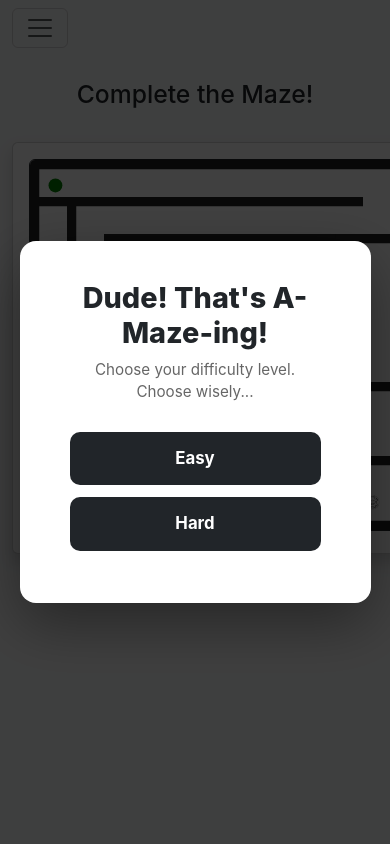
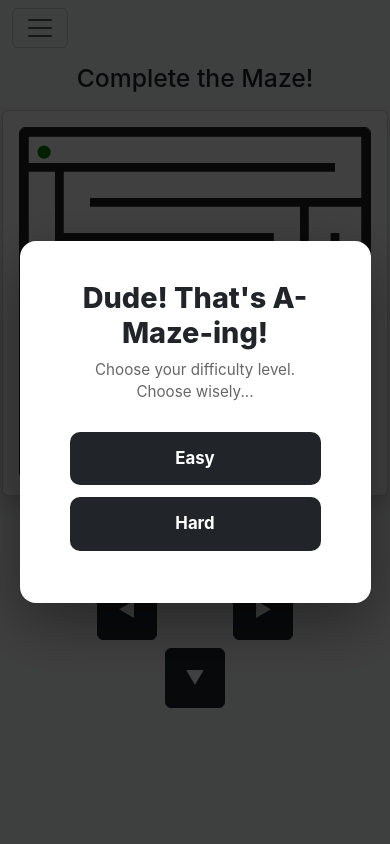
Before and after one commit to A5troGaze/CITS3403_Group_Project, a Flask app: page /maze in a window 390 px wide; the page is wider, and only the part inside the window is pictured. Run offline with Flask 3, Linux system fonts and the light colour scheme; some libraries are stand-ins or nearby versions.

Commit message:
Styling and mobile functionality
- Added buttons for mobile users that appear once the width of the window is less than 768px
- buttons are also inverted
- fixed scaling issues... again 0_o

```diff
--- a/flaskr/templates/maze_game.html
+++ b/flaskr/templates/maze_game.html
@@ -8,6 +8,13 @@
         <link rel="stylesheet" href="{{ url_for('static', filename='global.css') }}">
         <script src="https://code.jquery.com/jquery-1.10.2.js"></script>
         <style>
+        /* */
+        #maze_card {
+            display: flex;
+            justify-content: center;
+            align-items: center;
+        }
+
         /* ── Mode select overlay ── */
             #mode-overlay {
                 position: fixed;
@@ -54,8 +61,9 @@
                 margin-bottom: 12px;
             }
 
-            /*.mode-btn:hover { transform: translateY(-2px); box-shadow: 0 6px 20px rgba(0,0,0,0.15); }*/
-            .mode-btn:active { transform: translateY(0); }
+            .mode-btn:active {
+                transform: translateY(0);
+            }
 
         /* ── Taunt popup (easy mode) ── */
             #taunt-overlay {
@@ -101,6 +109,13 @@
                 transition: background 0.2s;
             }
 
+        /* -- Mobile button style */
+            .mobile-btn {
+                width:60px;
+                height: 60px;
+                font-size: 1.2rem;
+            }
+
         </style>
 
     </head>
@@ -128,13 +143,26 @@
             </div>
         </div>
 
-        <div class="container mt-4">
+        <div class="container mt-2 d-flex flex-column align-items-center">
             <h2>Complete the Maze!</h2>
 
-            <div id="maze_card" class="card shadow p-3 bg-white rounded mt-4 mx-auto d-inline-block">
+            <div id="maze_card" class="card shadow p-3 bg-white rounded mt-2">
 
                 <canvas id="maze_canvas" class="border border-dark rounded"></canvas>
 
+            </div>
+
+            <div id="mobile-controls" class="d-none">
+                <div class="d-flex flex-column align-items-center gap-2 my-3">
+                    <button class="btn btn-dark mobile-btn" id="mob-up">▲</button>
+                    <div class="d-flex gap-2">
+                        <button class="btn btn-dark mobile-btn" id="mob-left">◀</button>
+                        <div style="width: 60px; height: 60px;"></div>
+                        <button class="btn btn-dark mobile-btn" id="mob-right">▶</button>
+                    </div>
+                    <button class="btn btn-dark mobile-btn" id="mob-down">▼</button>
+
+                </div>
             </div>
 
         </div>
@@ -148,7 +176,6 @@
                 const taunt = document.getElementById("taunt-overlay");
                 taunt.style.display = "flex";
             });
-
 
             document.getElementById("btn-hard").addEventListener("click", () => {
                 //hide mode select -> start game
@@ -171,7 +198,6 @@
 
 
 
-
             // --- Goal Image --------------------------------------------------------
             const goal_img = new Image();
             goal_img.src = "/static/images/cits3403_projectlogo.png"; /*"/static/images/icon_head.jpg"; *///smaller logo?
@@ -181,6 +207,7 @@
                 goal_img_loaded = true;
                 draw();
             };
+
 
 
             // --- Player and Goal --------------------------------------------------
@@ -322,18 +349,37 @@
                 maze_context.fill();
             }
 
+
+
             // --- Resize Canvas ------------------------------------------------------
             //resize canvas to fit window while maintaining aspect ratio
             function resizeCanvas() {
-                const padding = 20; // some padding around the maze
-                const size = Math.min(
-                    window.innerWidth - padding,
-                    window.innerHeight - 150
+
+                //collect and assign components to variables
+                const navbar = document.querySelector('nav') || {offsetHeight: 56};
+                const title = document.querySelector('h2');
+                const mobile_ctrls = document.getElementById('mobile-controls');
+
+                //calculate how much height is actually being used / needed
+                const used_height =
+                    navbar.offsetHeight + (title ? title.offsetHeight : 0)
+                    + (mobile_ctrls && !mobile_ctrls.classList.contains('d-none') ? mobile_ctrls.offsetHeight :0)
+                    + 80;
+
+                //calculate minimum new size size with padding needed
+                const new_size = Math.min(
+                    window.innerWidth - 40,
+                    window.innerHeight - used_height
                 );
-                maze_canvas.width = size;
-                maze_canvas.height = size;
-                draw(); //redraw after resize
+
+                //apply new size without ever dipping below 100px
+                maze_canvas.width = Math.max(new_size, 100);
+                maze_canvas.height = Math.max(new_size, 100);
+                draw();
+
             }
+
+
 
             // --- Collision Detection ------------------------------------------------
             // Collision detection (check if player would collide at new position)
@@ -351,7 +397,9 @@
                 return false;
             }
 
-            // --- Check for Win ------------------------------------------------------
+
+
+            // --- Check for Win -------------------------------------------------------
             function checkWin() {
                 if (
                     player.x < goal.x + goal.size &&
@@ -411,6 +459,7 @@
             }
 
 
+
             // --- Popup Message To Inform of Flipped Controls and Collisions ----------
             //show message to players in case of collision
             function showMessage(text, duration = 2500) {
@@ -445,6 +494,8 @@
                 }, duration);
             }
 
+
+
             // --- Reset Game ----------------------------------------------------------
             function resetGame(message = "") {
                 if (firstplay) {
@@ -462,7 +513,9 @@
                 }, 2500); // must match popup duration
             }
 
-            // --- Player Movement ------------------------------------------------------
+
+
+            // --- Player Movement -----------------------------------------------------
             function movePlayer(event) {
 
                 if (inputLocked) return; // block input while first popup message is showing
@@ -511,11 +564,50 @@
                 draw();
             }
 
+
+
+            // --- Keyboard action -----------------------------------------------------
             document.addEventListener("keydown", movePlayer);
-            window.addEventListener("resize", resizeCanvas);
-            //initial resize to set canvas size based on window size
+
+
+
+            // --- Mobile controls -----------------------------------------------------
+            //Handle mobile input and use input to activate the pre-defined movePlayer function
+            function handleMobileInput(key) {
+                if (inputLocked) return;
+                movePlayer({key, preventDefault: () => {} });
+            }
+
+            document.getElementById("mob-up").addEventListener("click", () => handleMobileInput("ArrowUp"));
+            document.getElementById("mob-down").addEventListener("click", () => handleMobileInput("ArrowDown"));
+            document.getElementById("mob-left").addEventListener("click", () => handleMobileInput("ArrowLeft"));
+            document.getElementById("mob-right").addEventListener("click", () => handleMobileInput("ArrowRight"));
+
+            //Show or hide input based upon width of the winder -> shows controls for mobile users with vertical screen -> hides for users with horizontal screens
+            function checkMobileInput() {
+                const controls = document.getElementById("mobile-controls");
+                if (window.innerWidth < 768) {
+                    controls.classList.remove("d-none");
+
+                } else {
+                    controls.classList.add("d-none");
+                }
+            }
+
+
+
+            // --- Initial Loading and Window Resizing ----------------------------------
+            //Rezise everything and check if the mobile buttons need to be added every time the browser window size is messed with
+            window.addEventListener("resize", () => {
+                checkMobileInput();
+                resizeCanvas();
+            });
+
+            //Initial check for sufficient vertical orientation (on load)
+            checkMobileInput();
+            //Initial resize to set canvas size based on window size (on load)
             resizeCanvas();
-            // Initial draw
+            //Initial draw
             draw();
 
 
```
